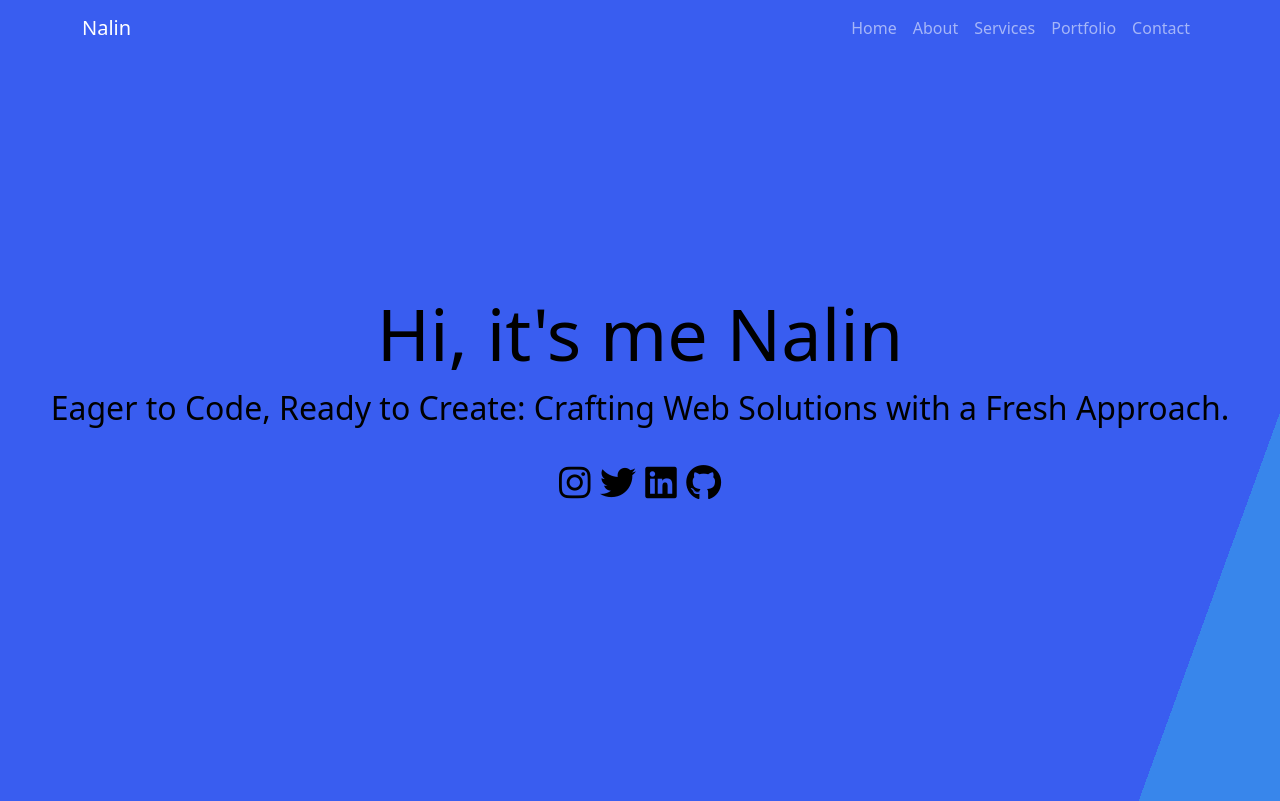
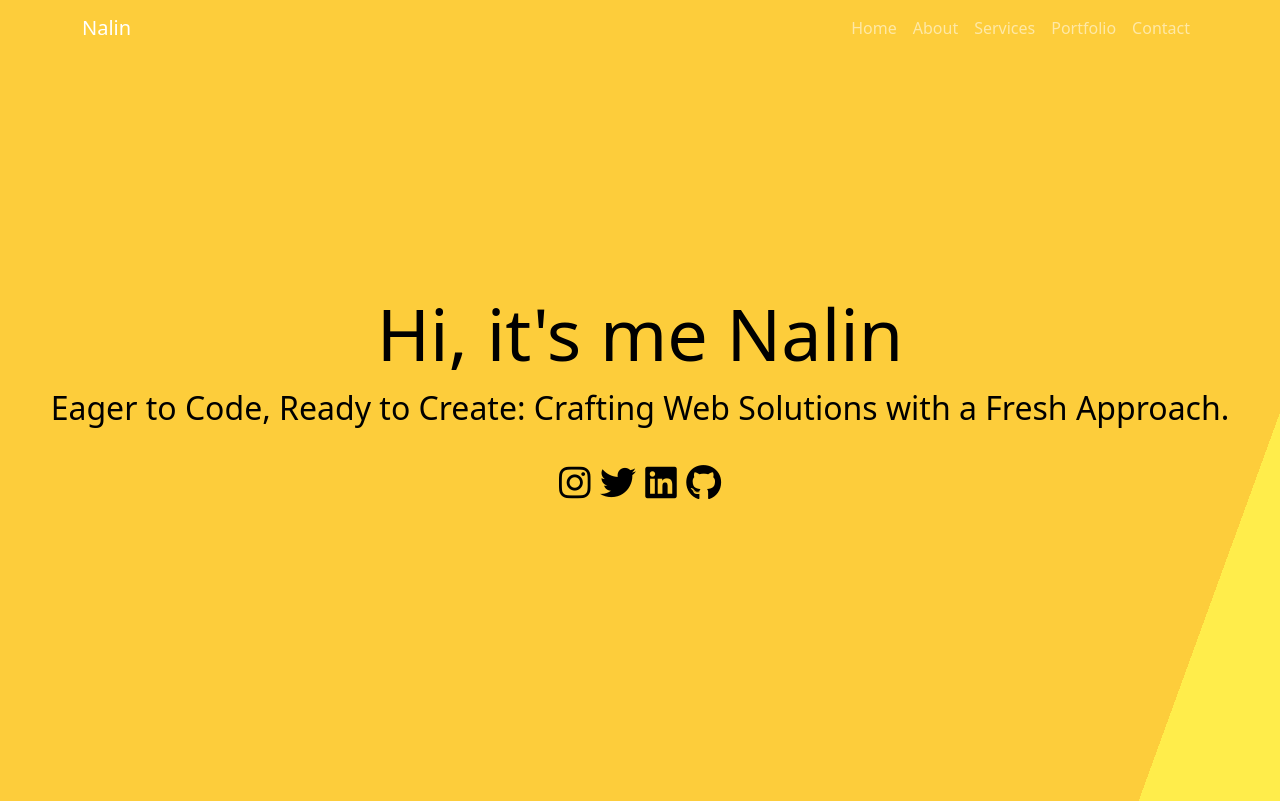
Before and after one commit to nalin70/portfolio, a plain HTML site: page index.html in a window 1280 px wide. Shown: the top 801 px of the page. Drawn offline with nearby package versions, Linux system fonts and the light colour scheme.

Commit message:
Update style.css

```diff
--- a/style.css
+++ b/style.css
@@ -80,8 +80,8 @@
 }
 
 body {
-    /* background: linear-gradient(110deg, #fdcd3b 60%, #ffed4b 60%); */
-    background: linear-gradient(110deg, rgb(57, 93, 240) 60%, #3886eb 60%);
+     background: linear-gradient(110deg, #fdcd3b 60%, #ffed4b 60%);
+    /* background: linear-gradient(110deg, rgb(57, 93, 240) 60%, #3886eb 60%); */
     /* background: linear-gradient(-70deg, #fa7c30 30%, rgba(0, 0, 0, 0) 30%), url('about.jpg'); */
     /* background-image: linear-gradient(to bottom right, red, yellow); */
 }
```
